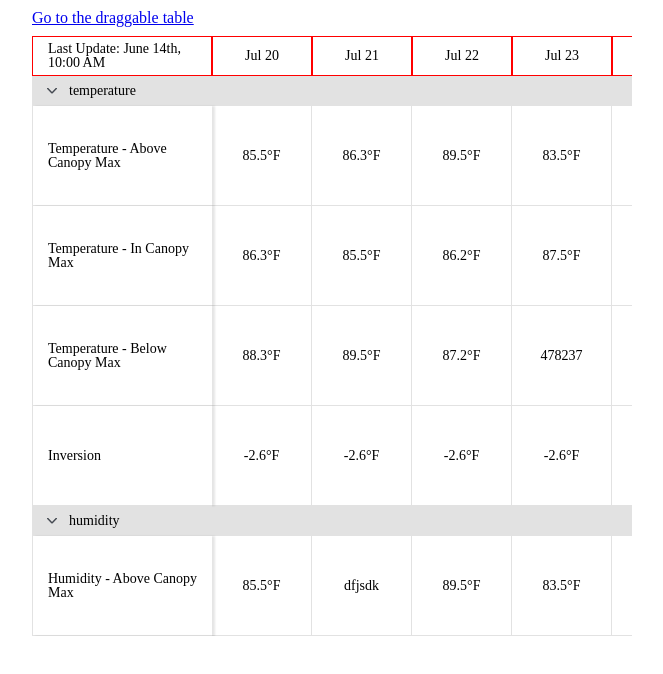
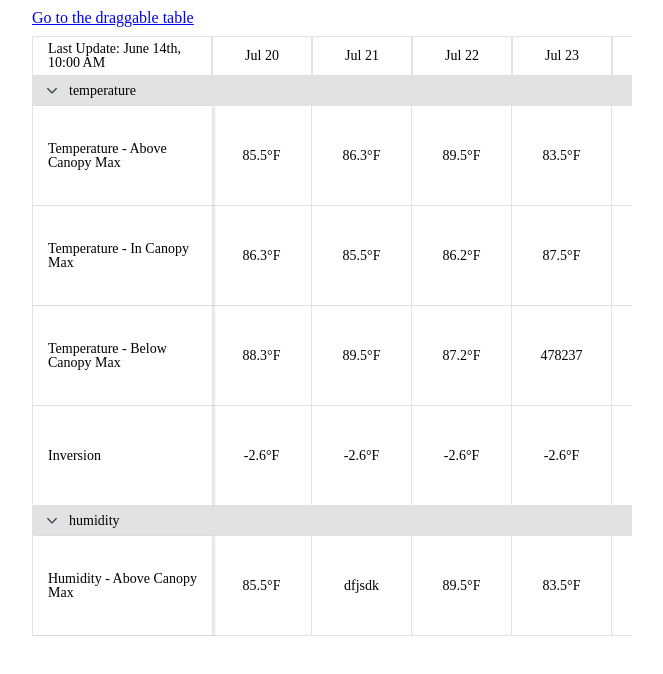
Before and after one commit to taishikato/simple-dnd-example-2, a React (Vite) app: page /collapse in a window 1280 px wide. Shown: the top 674 px of the page, without its empty margins (308-971 px from the left). Built offline with nearby package versions, Linux system fonts and the light colour scheme.

Commit message:
update border on Top

```diff
--- a/src/BlairTable/Top/Top.tsx
+++ b/src/BlairTable/Top/Top.tsx
@@ -35,7 +35,7 @@ const Top = ({ columns }: any) => {
             backgroundColor: "#ffffff",
             boxSizing: "border-box",
             padding: "5px 15px",
-            border: "1px solid red",
+            border: "1px solid #e2e2e2",
           })}
         >
           {/* TOP LEFT */}
@@ -64,7 +64,7 @@ const Top = ({ columns }: any) => {
                     textAlign: "center",
                     boxSizing: "border-box",
                     padding: "5px 0",
-                    border: "1px solid red",
+                    border: "1px solid #e2e2e2",
                     display: "flex",
                     alignItems: "center",
                     justifyContent: "center",
```
